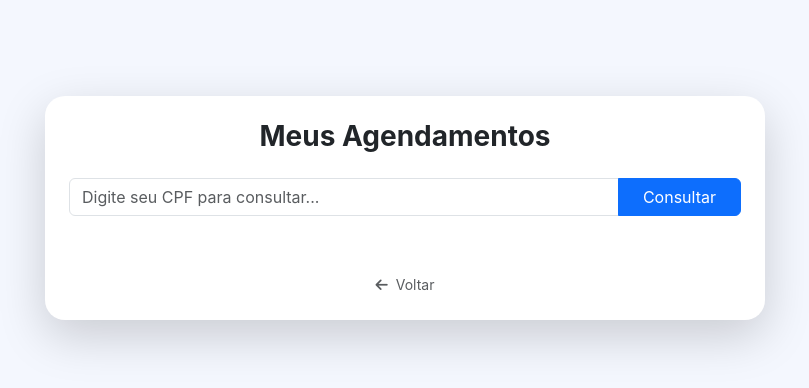
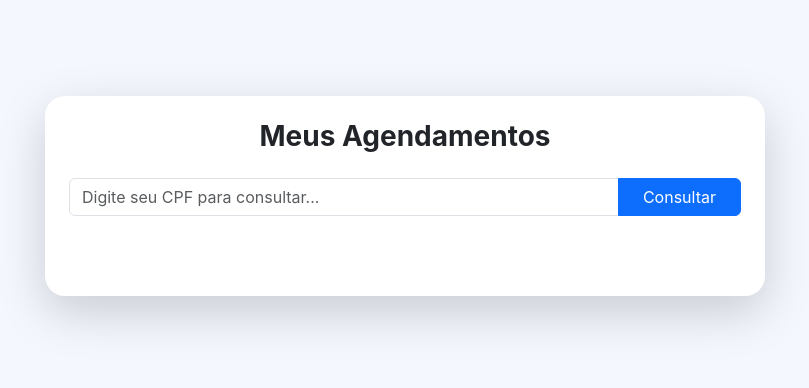
Before and after one commit to jvtrem7/sistema-vacina, a Django app: page /meus-agendamentos/ in a window 1280 px wide. Shown: the top 388 px of the page, without its empty margins (235-1044 px from the left). Run offline with Django 5.2, Linux system fonts and the light colour scheme.

Commit message:
ajeitando os botoes

```diff
--- a/vacinas/templates/vacinas/base.html
+++ b/vacinas/templates/vacinas/base.html
@@ -162,6 +162,10 @@
         <a href="{% url 'home' %}" class="{% if request.resolver_match.url_name == 'home' %}active{% endif %}">
             <i class="fa-solid fa-house-chimney"></i>
         </a>
+
+        <a href="{% url 'busca_postos' %}" class="{% if 'postos' in request.path %}active{% endif %}">
+        <i class="fa-solid fa-map-location-dot"></i>
+    </a>
         <a href="{% url 'listar_agendamentos' %}" class="{% if 'agendamentos' in request.path %}active{% endif %}">
             <i class="fa-solid fa-calendar-check"></i>
         </a>
--- a/vacinas/templates/vacinas/meus_agendamentos.html
+++ b/vacinas/templates/vacinas/meus_agendamentos.html
@@ -54,8 +54,6 @@
 
                 <div class="text-center mt-3">
                     <div class="text-center mt-3">
-    <a href="javascript:history.back()" class="text-decoration-none small text-muted hover-primary">
-        <i class="fas fa-arrow-left me-1"></i> Voltar
     </a>
 </div>
                 </div>
```
